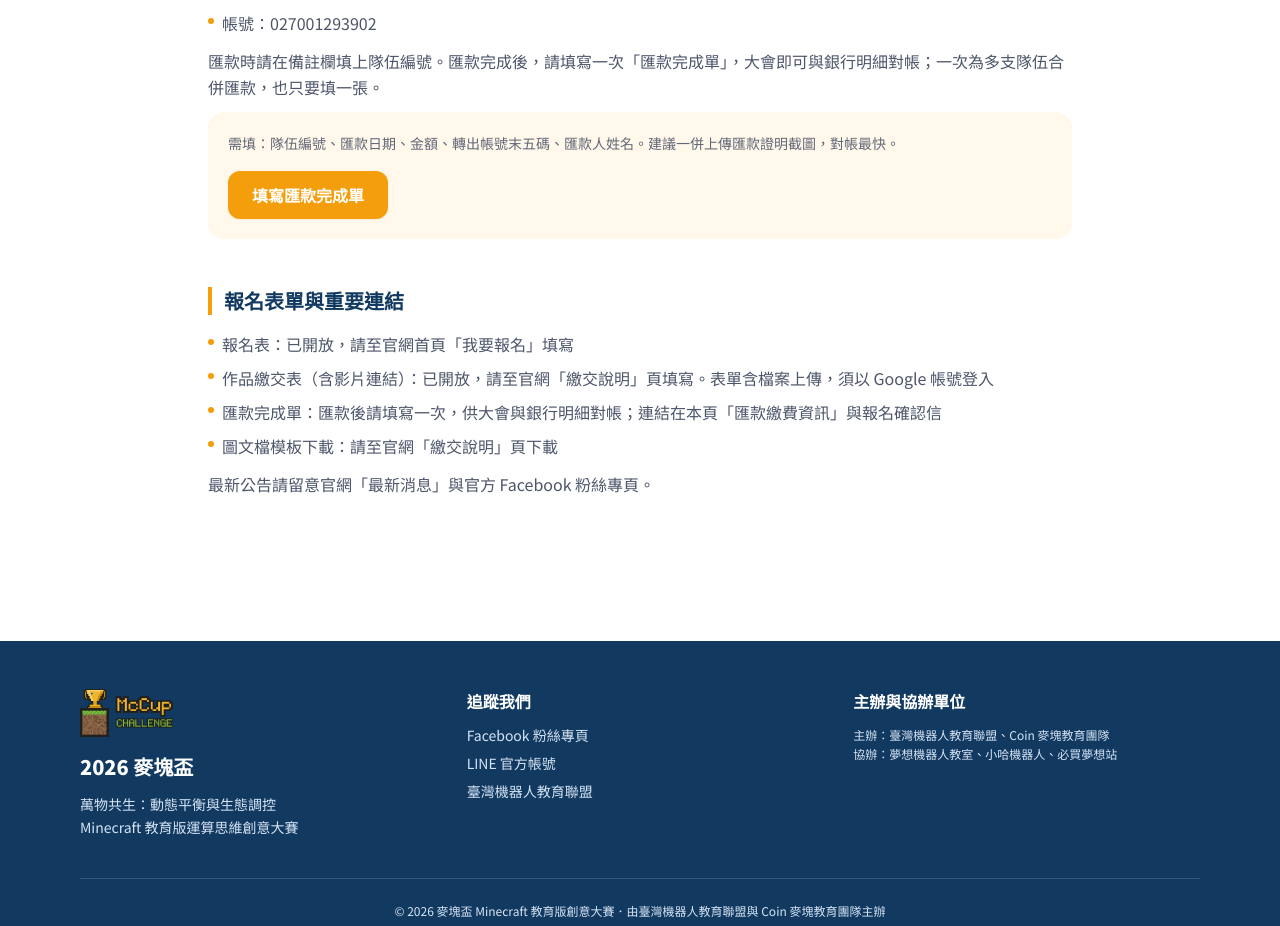
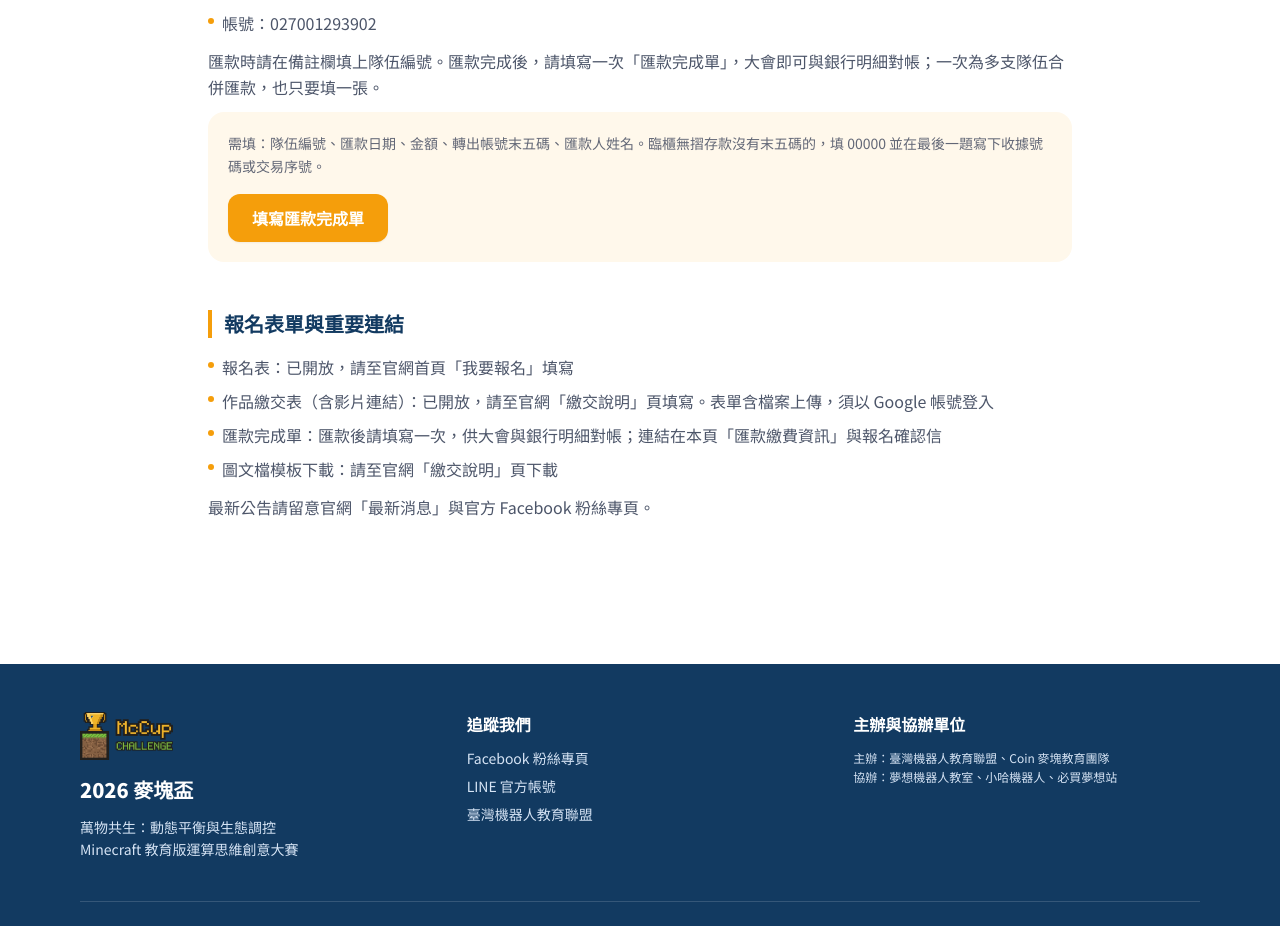
Before and after one commit to Hashen-0608/mcup-web, a Next.js app: page /rules in a window 1280 px wide. Shown: the part 6906-7832 px from the top of the page. Built offline with nearby package versions, Linux system fonts and the light colour scheme.

Commit message:
簡章繳費說明：拿掉不存在的上傳收據指示，改為填收據號碼

```diff
--- a/content/rules.ts
+++ b/content/rules.ts
@@ -341,7 +341,7 @@ export const rules: RuleSection[] = [
         kind: "link",
         href: links.paymentLog,
         label: "填寫匯款完成單",
-        note: "需填：隊伍編號、匯款日期、金額、轉出帳號末五碼、匯款人姓名。建議一併上傳匯款證明截圖，對帳最快。",
+        note: "需填：隊伍編號、匯款日期、金額、轉出帳號末五碼、匯款人姓名。臨櫃無摺存款沒有末五碼的，填 00000 並在最後一題寫下收據號碼或交易序號。",
       },
     ],
   },
```
